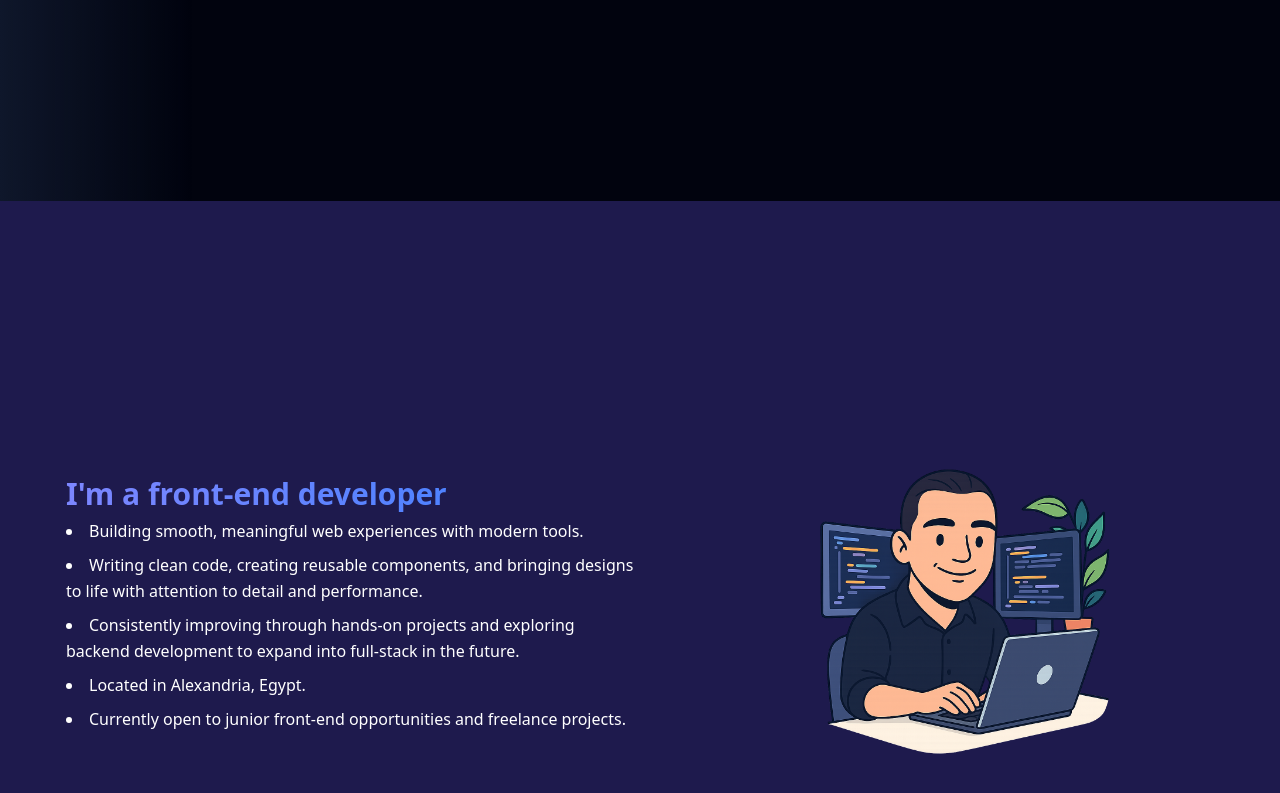
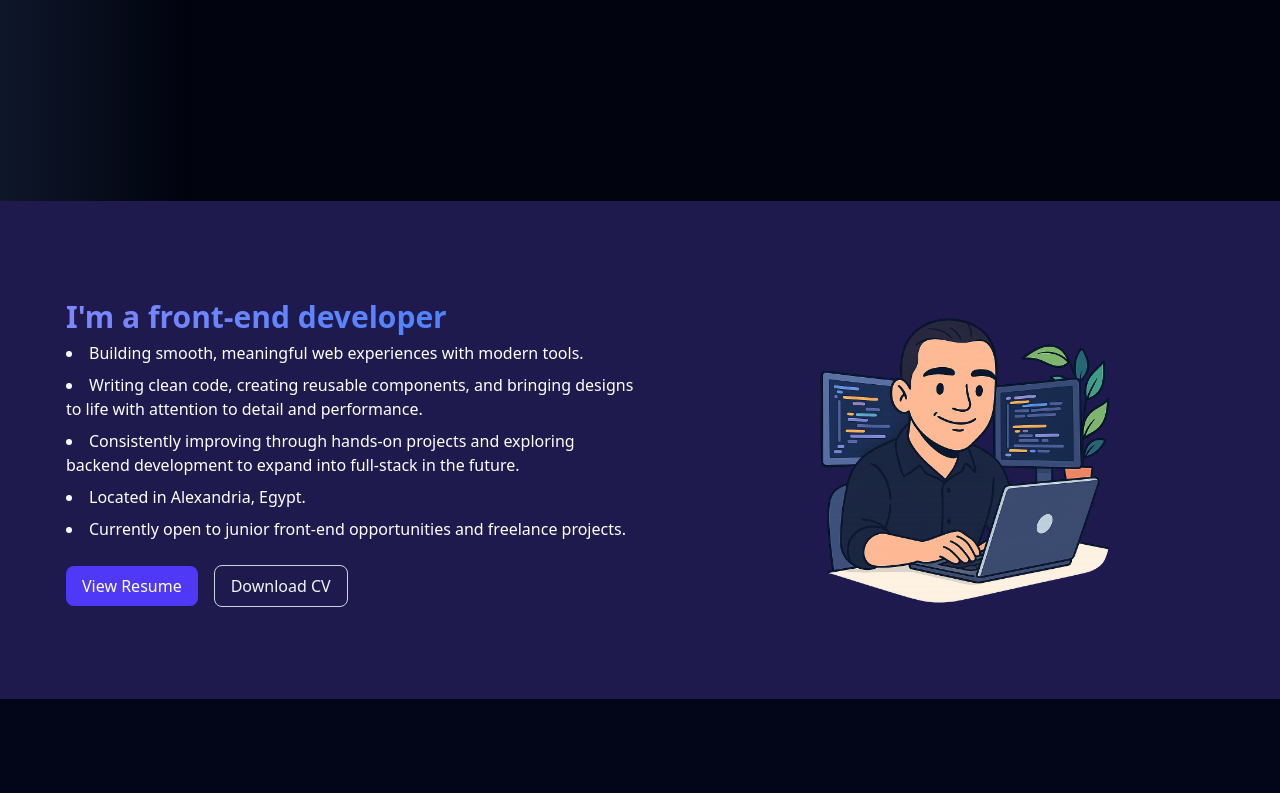
Before and after one commit to MoatazJS/moataz-portfolio, a Next.js app: page / in a window 1280 px wide. Shown: the part 599-1392 px from the top of the page. After the commit the page ends 1298 px from the top, so only its background shows below. Built offline with nearby package versions, Linux system fonts and the light colour scheme.

Commit message:
finished layout of about section

```diff
--- a/components/About.tsx
+++ b/components/About.tsx
@@ -5,15 +5,15 @@ export default function About() {
   return (
     <>
       <section
-        id="About"
-        className="bg-indigo-950 min-h-screen flex justify-center items-center "
+        id="about"
+        className="bg-indigo-950 min-h-screen md:min-h-fit flex justify-center items-center "
       >
-        <div className="text-white flex flex-col-reverse md:flex-row justify-around items-center gap-10 mx-auto container">
+        <div className="text-white flex flex-col-reverse md:flex-row justify-around items-center gap-0 md:gap-10 mx-auto container">
           <div className="max-w-xl">
             <p className="text-center md:text-start text-xl mx-4 leading-relaxed md:mx-0 font-semibold  md:text-3xl bg-linear-to-r from-indigo-400 to-blue-500 text-transparent bg-clip-text">
               <span className="">I&apos;m a front-end developer</span>
             </p>
-            <ul className="list-disc list-inside space-y-2 text-center md:text-start leading-relaxed mx-2 md:mx-0">
+            <ul className="list-disc list-inside space-y-2 text-center md:text-start  mx-2 md:mx-0">
               <li>
                 Building smooth, meaningful web experiences with modern tools.
               </li>
@@ -31,6 +31,22 @@ export default function About() {
                 projects.
               </li>
             </ul>
+            <div className="flex justify-center md:justify-start items-center gap-4 mt-6 mb-4 md:mb-0">
+              <a
+                href={"/MoatazMamdouhCV.pdf"}
+                target="_blank"
+                className="bg-indigo-600 hover:bg-indigo-500 font-medium transition rounded-lg px-4 py-2 text-white"
+              >
+                View Resume
+              </a>
+              <a
+                href={"/MoatazMamdouhCV.pdf"}
+                download={true}
+                className=" hover:bg-slate-800 rounded-lg px-4 py-2 text-slate-100 border border-slate-300 transition"
+              >
+                Download CV
+              </a>
+            </div>
           </div>
           <div className="w-[200px] md:w-[400px]">
             <Image
--- a/components/Hero.tsx
+++ b/components/Hero.tsx
@@ -7,7 +7,7 @@ export default function Hero() {
   return (
     <>
       <section
-        id="Hero"
+        id="hero"
         className="bg-slate-950 min-h-screen flex justify-center items-center "
       >
         <motion.div
```
